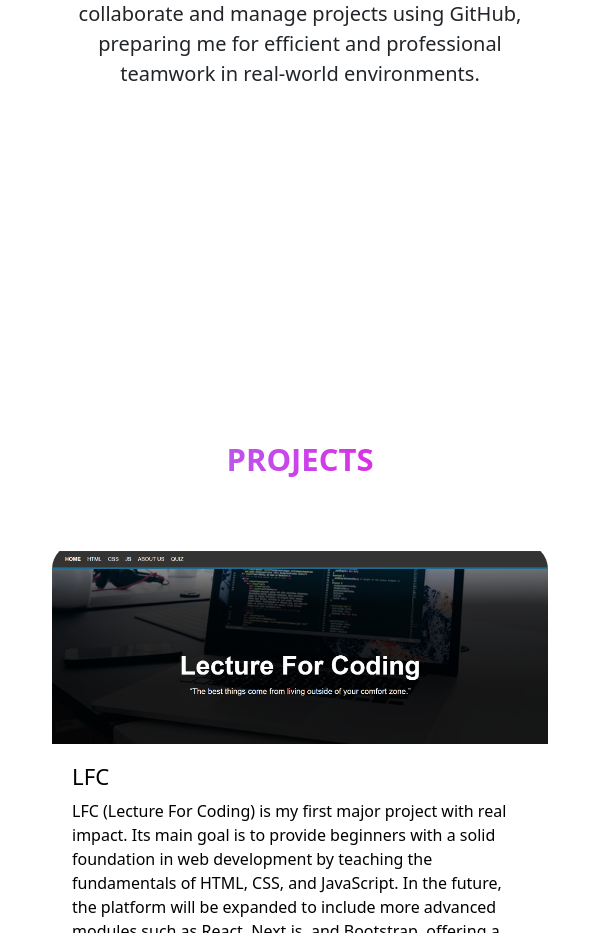
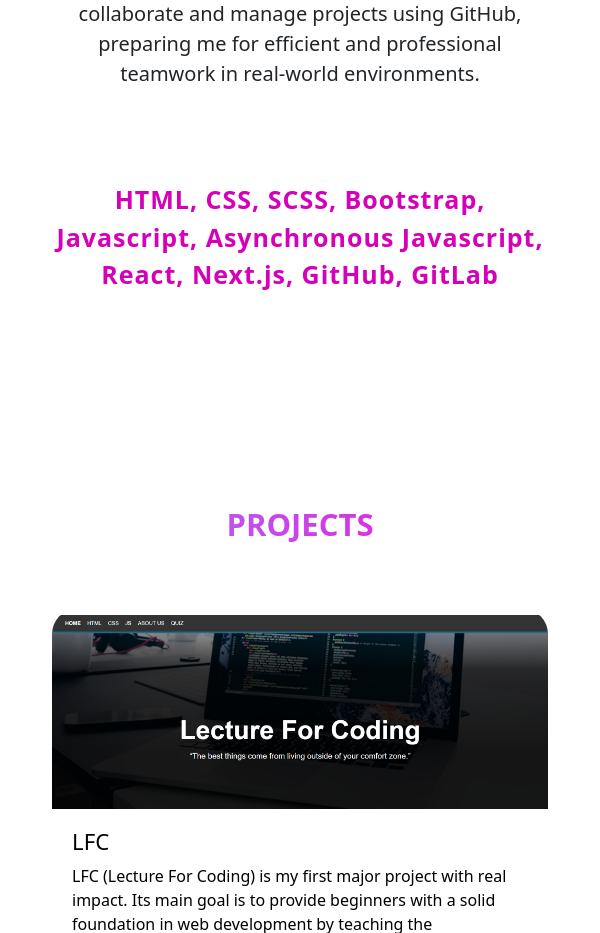
Before and after one commit to HristijanRalis/WebPortfolio, a React (Vite) app in the folder WebPortfolio/: page / in a window 600 px wide. Shown: the part 1860-2793 px from the top of the page. Built offline with nearby package versions, Linux system fonts and the light colour scheme.

Commit message:
Changes into myExpertize for mobile devices

```diff
--- a/WebPortfolio/src/App.css
+++ b/WebPortfolio/src/App.css
@@ -608,4 +608,29 @@
   .ProjectBody {
     width: 100%;
   }
+  .myExpertize p {
+    font-size: 25px;
+    letter-spacing: 1px;
+  }
+
+  .myExpertize {
+    white-space: normal;
+    overflow: visible;
+    text-align: center;
+  }
+
+  .myExpertize p {
+    animation: none;
+  }
 }
+
+@media (min-width: 425px) {
+  .DESC {
+    width: 100%;
+    font-size: 20px;
+  }
+
+  .myExpertize {
+    width: 100%;
+  }
+}
```
